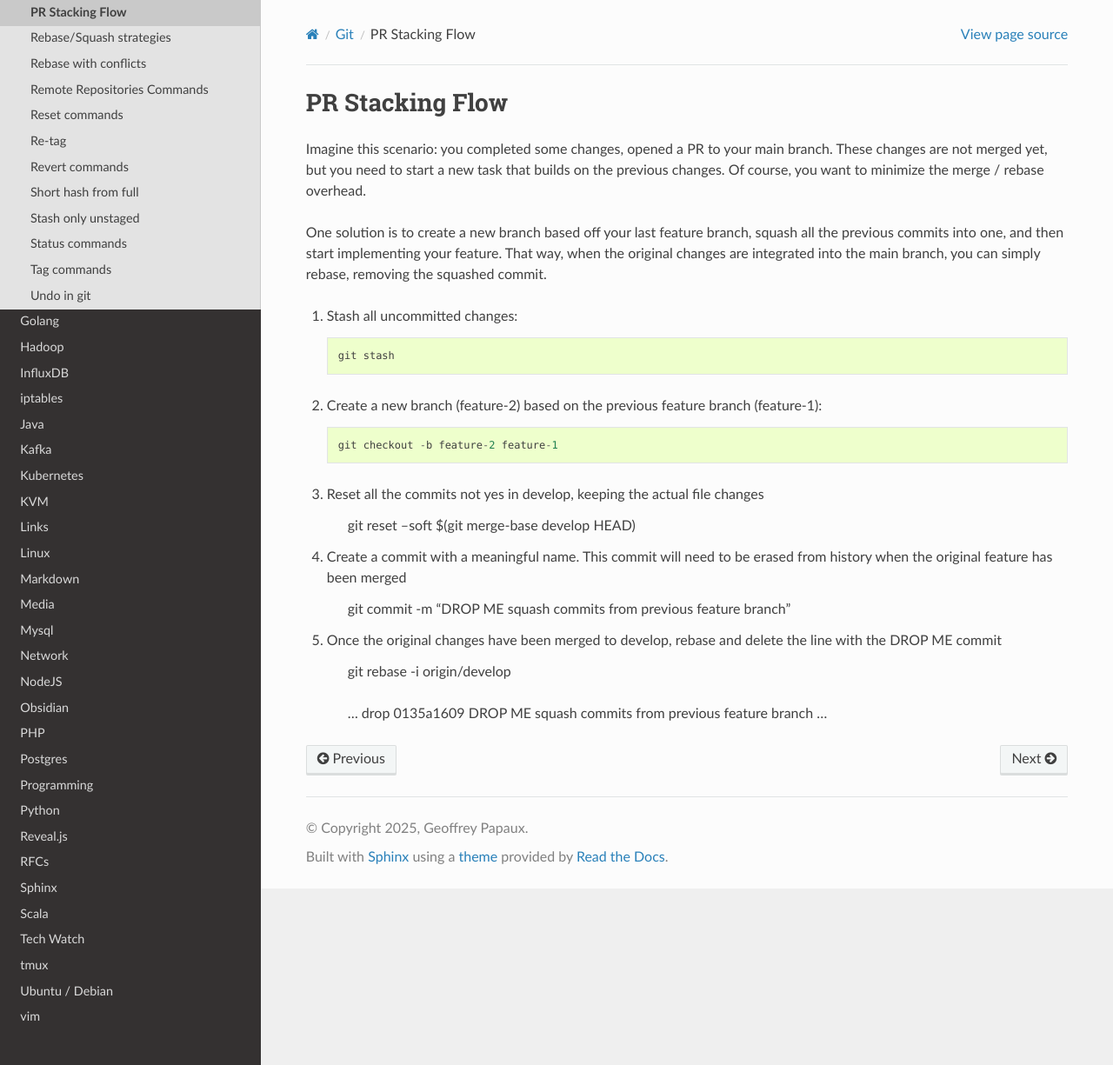
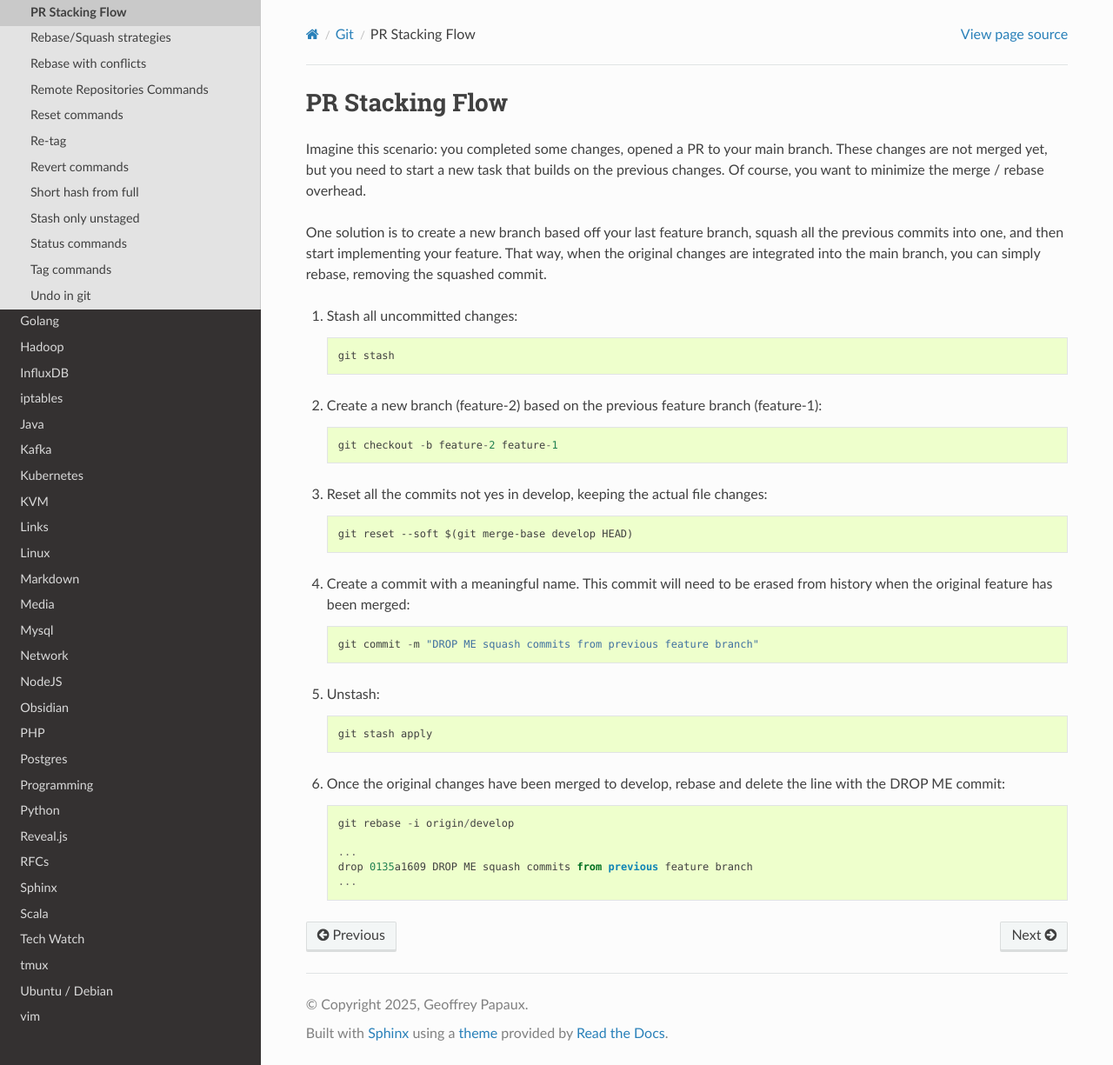
Before and after one commit to papaux/til, a Sphinx documentation site: the page built from source/git/pr-stacking.rst, in a window 1280 px wide and 1225 px high. Shown: the whole window at 87% size. Built offline with Sphinx 7.4.7 and the Read the Docs theme 3.1.0, drawn with Linux system fonts in a browser that asks for light colours.

Commit message:
git: fix syntax for pr stacking workflow

```diff
--- a/source/git/pr-stacking.rst
+++ b/source/git/pr-stacking.rst
@@ -15,15 +15,19 @@ One solution is to create a new branch based off your last feature branch, squas
 
     git checkout -b feature-2 feature-1
 
-3. Reset all the commits not yes in develop, keeping the actual file changes
+3. Reset all the commits not yes in develop, keeping the actual file changes::
 
     git reset --soft $(git merge-base develop HEAD)
 
-4. Create a commit with a meaningful name. This commit will need to be erased from history when the original feature has been merged
+4. Create a commit with a meaningful name. This commit will need to be erased from history when the original feature has been merged::
 
     git commit -m "DROP ME squash commits from previous feature branch"
 
-5. Once the original changes have been merged to develop, rebase and delete the line with the DROP ME commit
+5. Unstash::
+
+    git stash apply
+
+6. Once the original changes have been merged to develop, rebase and delete the line with the DROP ME commit::
 
     git rebase -i origin/develop
 
--- a/source/git/rebase-squash.rst
+++ b/source/git/rebase-squash.rst
@@ -10,7 +10,7 @@ It requires a clean local state before starting (no unstaged changes).
 ::
 
     git checkout <branch>
-    git reset origin/<branch>
+    git reset --soft origin/<branch>
     git add .
     git commit -m <message>
     git push -f
```
